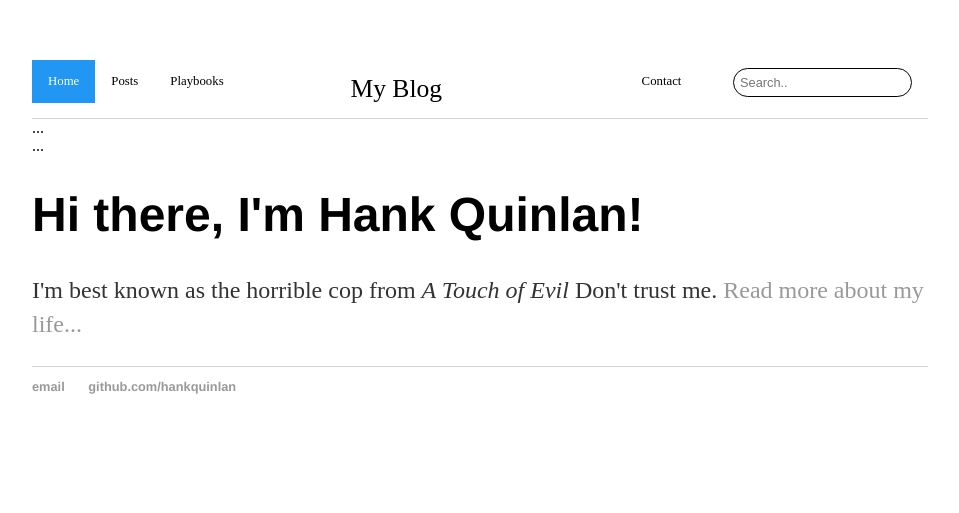
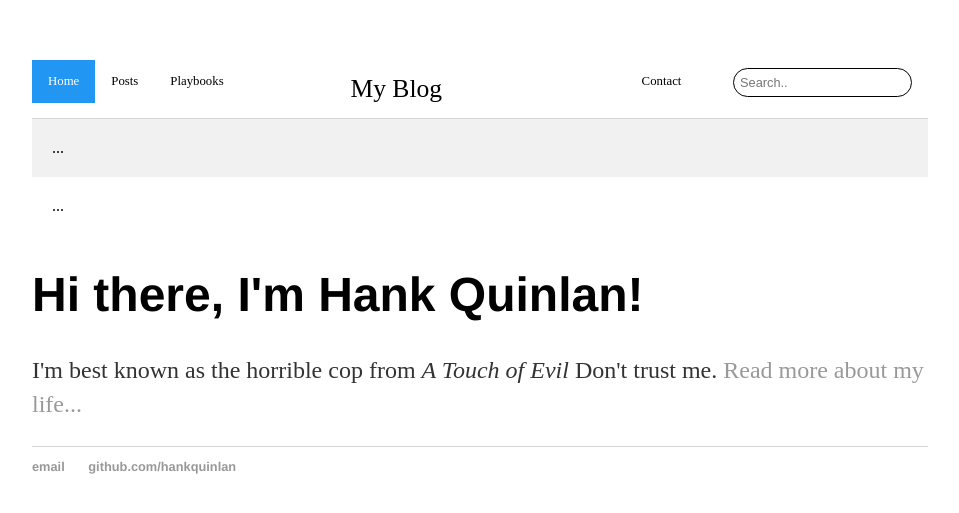
Before and after one commit to billparry99/billparry99.github.io, a Jekyll site: the page built from index.html, in a window 1280 px wide. Shown: the top 513 px of the page, without its empty margins (160-1119 px from the left). Built offline with Jekyll 4.4.1, drawn with Linux system fonts in a browser that asks for light colours.

Commit message:
Update main.css

```diff
--- a/css/main.css
+++ b/css/main.css
@@ -192,3 +192,25 @@
         border: 1px solid #ccc;
     }
 }
+
+/* style main feature and sidebar */
+/* Column container */
+.mainrow {
+    display: flex;
+    flex-wrap: wrap;
+}
+
+/* Create two unequal columns that sits next to each other */
+/* Sidebar/left column */
+.mainside {
+    flex: 35%; /* Set the width of the sidebar */
+    background-color: #f1f1f1; /* Grey background color */
+    padding: 20px; /* Some padding */
+}
+
+/* Main column */
+.mainmain {
+    flex: 65%; /* Set the width of the main content */
+    background-color: white; /* White background color */
+    padding: 20px; /* Some padding */
+}
```
